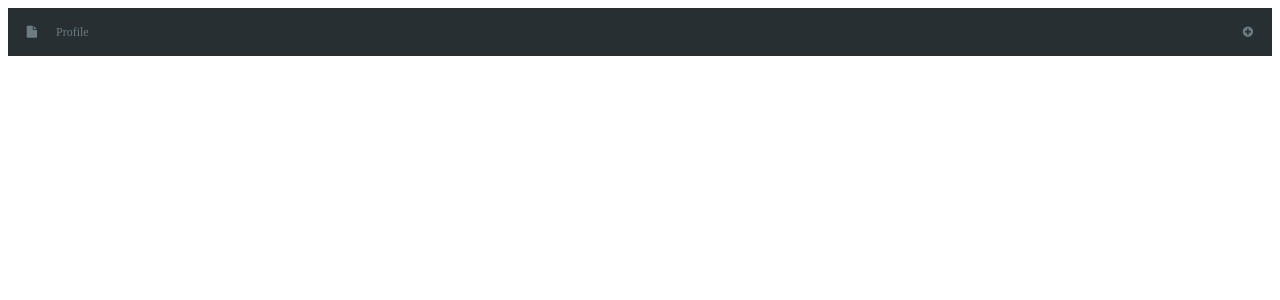
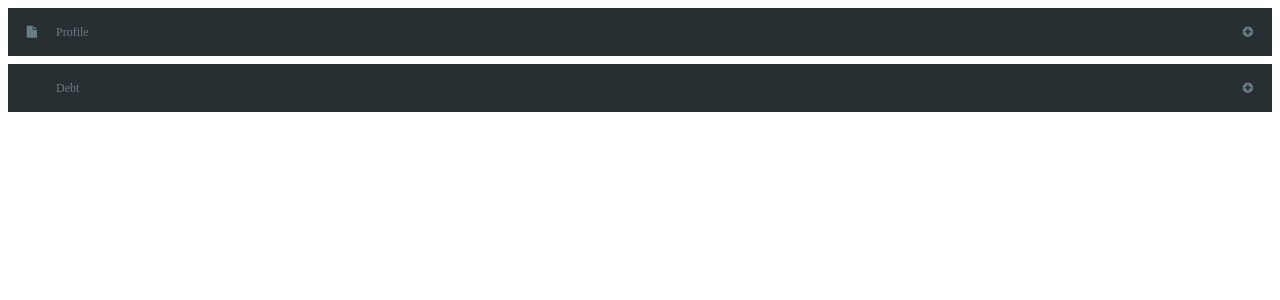
Before and after one commit to minhtrung2606-work/ng2-skeleton, an Angular app: page / in a window 1280 px wide. Shown: the top 300 px of the page. Built offline with nearby package versions, Linux system fonts and the light colour scheme.

Commit message:
Update LeftNav component to display a list of LeftNavMenuItem componens

```diff
--- a/src/app/components/left-nav/left-nav.component.html
+++ b/src/app/components/left-nav/left-nav.component.html
@@ -1,5 +1,6 @@
 <div class="left-nav-component">
-  <left-nav-menu-item [menuItem]="menuItem"
+  <left-nav-menu-item *ngFor="let menuItem of menuItemList"
+                      [menuItem]="menuItem"
                       [activeIcon]="activeIcon"
                       [inActiveIcon]="inActiveIcon"
                       (onMenuItemClicked)="onLeftNavMenuItemClicked($event)"
--- a/src/app/components/left-nav/left-nav.component.ts
+++ b/src/app/components/left-nav/left-nav.component.ts
@@ -13,10 +13,13 @@ export class LeftNavComponent implements OnInit {
   private activeIcon: string;
   private inActiveIcon: string;
 
+  private menuItemList: Array<LeftNavMenuItem>;
+
   constructor() {
     this.menuItem = new LeftNavMenuItem('Profile');
     this.activeIcon = 'fa-minus-circle';
     this.inActiveIcon = 'fa-plus-circle';
+    this.menuItemList = [];
   }
 
   ngOnInit() {
@@ -25,16 +28,28 @@ export class LeftNavComponent implements OnInit {
     ;
 
     let appraisalProfile = new LeftNavMenuItem('Appraisal Profile');
+    var subMenuItemIcon = 'fa-angle-right';
     appraisalProfile
-      .setStartIcon('fa-angle-right')
+      .setStartIcon(subMenuItemIcon)
       .setStatistic(true)
       .setCount(12)
     ;
 
     this.menuItem
       .addSubMenuItem(appraisalProfile)
-      .addSubMenuItem(new LeftNavMenuItem('Pending Approval').setStartIcon('fa-angle-right'))
+      .addSubMenuItem(new LeftNavMenuItem('Pending Approval').setStartIcon(subMenuItemIcon))
     ;
+
+    this.menuItemList.push(this.menuItem);
+
+    let anotherMenuItem = new LeftNavMenuItem('Debt');
+    let debtProfile = new LeftNavMenuItem('Debt Profile').setStartIcon(subMenuItemIcon);
+    let paidProfile = new LeftNavMenuItem('Paid Profile').setStartIcon(subMenuItemIcon);
+
+    anotherMenuItem.addSubMenuItem(debtProfile);
+    anotherMenuItem.addSubMenuItem(paidProfile);
+
+    this.menuItemList.push(anotherMenuItem);
   }
 
   onLeftNavMenuItemClicked(menuItem: LeftNavMenuItem): void {
```
